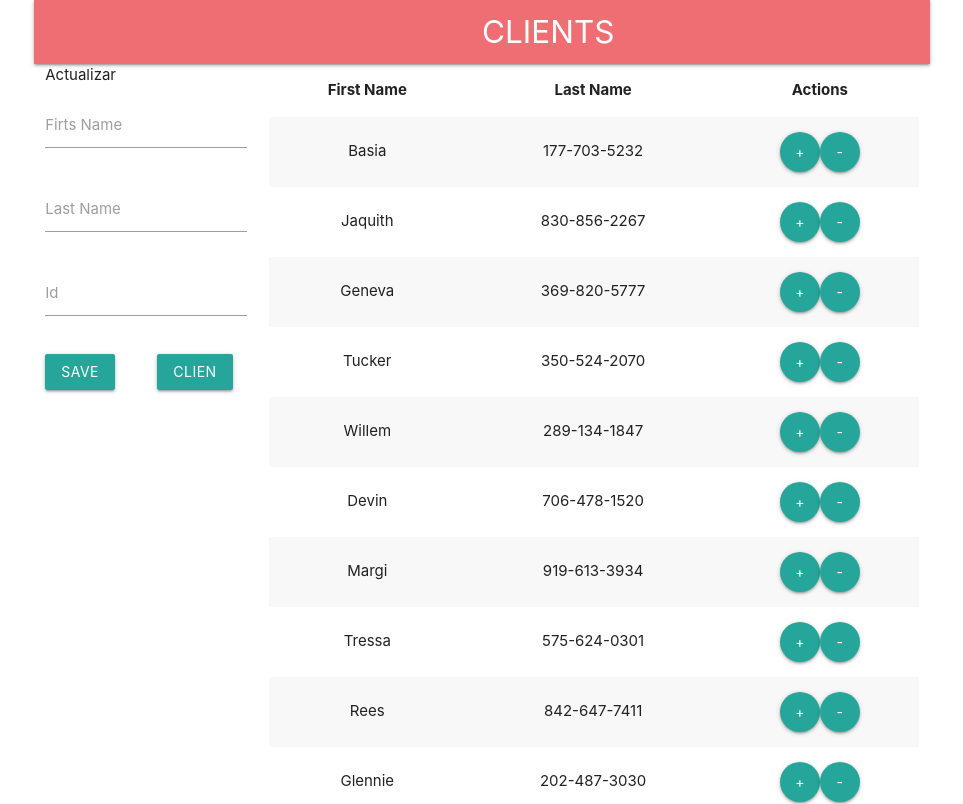
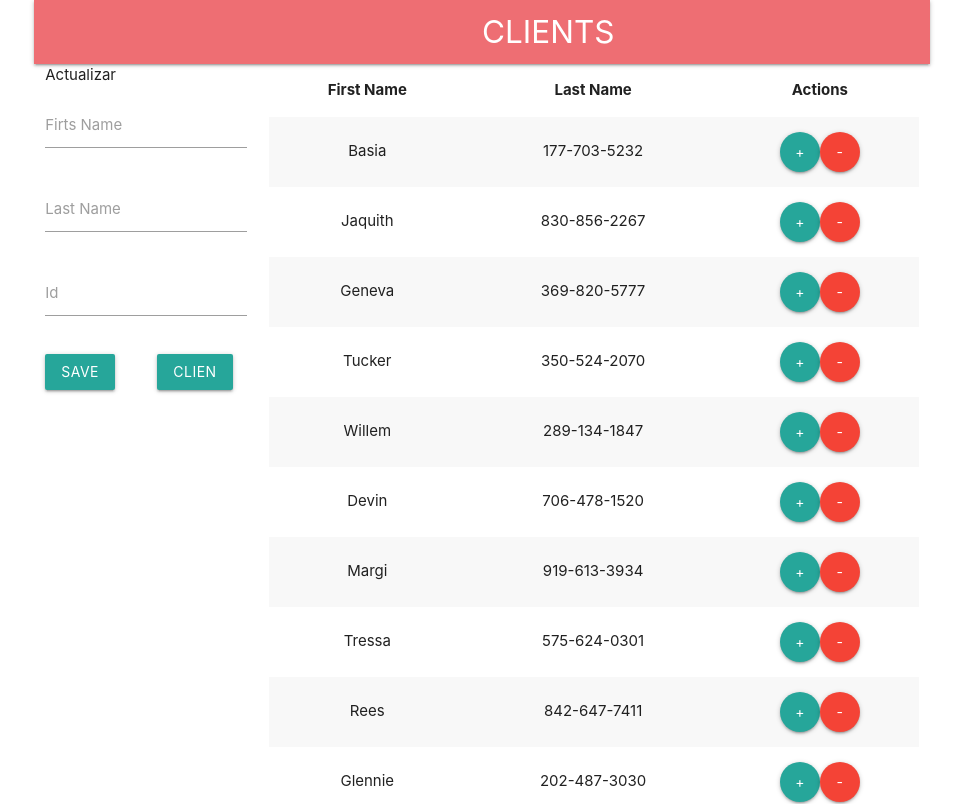
Before and after one commit to saaibi/TestLPA, a React app: page / in a window 1280 px wide. Shown: the top 804 px of the page, without its empty margins (158-1121 px from the left). Built offline with nearby package versions, Linux system fonts and the light colour scheme.

Commit message:
Table clients
#5

```diff
--- a/app/src/components/Agenda/Grid/Partials/BarraDeAcciones.jsx
+++ b/app/src/components/Agenda/Grid/Partials/ActionBarGrid.jsx
@@ -4,7 +4,7 @@ import PropTypes from 'prop-types';
 import Editar from '../../../Common/Button';
 import Borrar from '../../../Common/Button';
 
-const BarraDeAcciones = ({ id, onEdit, onDelete }) => (
+const ActionBarGrid = ({ id, onEdit, onDelete }) => (
 	<div>
 		<Editar
 			className="btn-floating"
@@ -12,17 +12,17 @@ const BarraDeAcciones = ({ id, onEdit, onDelete }) => (
 			onClick={ onEdit }
 		/>
 		<Borrar
-			className="btn-floating "
+			className="btn-floating red"
 			texto="-"
 			onClick={ onDelete }
 		/>
 	</div>
 );
 
-BarraDeAcciones.propTypes = {
+ActionBarGrid.propTypes = {
 	id: PropTypes.number,
 	onEdit: PropTypes.func,
 	onDelete: PropTypes.func,
 };
 
-export default BarraDeAcciones;
+export default ActionBarGrid;
--- a/app/src/components/Agenda/Grid/Partials/Columnas.jsx
+++ b/app/src/components/Agenda/Grid/Partials/Columns.jsx
@@ -1,6 +1,6 @@
 import React from 'react';
 
-const Columnas = () => (
+const Columns = () => (
 	<thead>
 		<tr>
 			<th>First Name</th>
@@ -10,4 +10,4 @@ const Columnas = () => (
 	</thead>
 );
 
-export default Columnas;
+export default Columns;
--- a/app/src/components/Agenda/Grid/Partials/Fila.jsx
+++ /dev/null
@@ -1,24 +0,0 @@
-import React from 'react';
-import PropTypes from 'prop-types';
-
-import BarraDeAcciones from './BarraDeAcciones';
-
-const Fila = ({ contacto, onEdit, onDelete }) => (
-	<tr>
-		<td>{contacto.nombre}</td>
-		<td>{contacto.celular}</td>
-		<td><BarraDeAcciones
-			id={contacto.id}
-			onEdit={onEdit}
-			onDelete={onDelete}
-		/></td>
-	</tr>
-);
-
-Fila.propTypes = {
-	contacto: PropTypes.object,
-	onEdit: PropTypes.func,
-	onDelete: PropTypes.func,
-};
-
-export default Fila;
--- a/app/src/components/Agenda/Grid/Partials/Filas.jsx
+++ /dev/null
@@ -1,20 +0,0 @@
-import React from 'react';
-import PropTypes from 'prop-types';
-
-import Fila from './Fila';
-
-const Filas = ({ contactos }) => (
-	<tbody>
-		{
-			contactos.map(
-				(contacto, index) => <Fila key={index} contacto={contacto} />
-			)
-		}
-	</tbody>
-);
-
-Filas.propTypes = {
-	contactos: PropTypes.array,
-};
-
-export default Filas;
--- /dev/null
+++ b/app/src/components/Agenda/Grid/Partials/Row.jsx
@@ -0,0 +1,26 @@
+import React from 'react';
+import PropTypes from 'prop-types';
+
+import ActionBarGrid from './ActionBarGrid';
+
+const Row = ({ contacto, onEdit, onDelete }) => (
+	<tr>
+		<td>{contacto.nombre}</td>
+		<td>{contacto.celular}</td>
+		<td>
+			<ActionBarGrid
+				id={contacto.id}
+				onEdit={onEdit}
+				onDelete={onDelete}
+			/>
+		</td>
+	</tr>
+);
+
+Row.propTypes = {
+	contacto: PropTypes.object,
+	onEdit: PropTypes.func,
+	onDelete: PropTypes.func,
+};
+
+export default Row;
--- /dev/null
+++ b/app/src/components/Agenda/Grid/Partials/Rows.jsx
@@ -0,0 +1,20 @@
+import React from 'react';
+import PropTypes from 'prop-types';
+
+import Row from './Row';
+
+const Rows = ({ contactos }) => (
+	<tbody>
+		{
+			contactos.map(
+				(contacto, index) => <Row key={index} contacto={contacto} />
+			)
+		}
+	</tbody>
+);
+
+Rows.propTypes = {
+	contactos: PropTypes.array,
+};
+
+export default Rows;
--- a/app/src/components/Agenda/Grid/index.jsx
+++ b/app/src/components/Agenda/Grid/index.jsx
@@ -1,17 +1,16 @@
 import React from 'react';
 import PropTypes from 'prop-types';
 
-import Columnas from './Partials/Columnas';
-import Filas from './Partials/Filas';
-// import contactos from "../../../reducers/contactos";
+import Columns from './Partials/Columns';
+import Rows from './Partials/Rows';
 
 const Grid = (props) => {
 	const { clients } = props;
 	console.log(clients)
 	return (
 		<table className="striped centered">
-			<Columnas />
-			<Filas contactos={clients} />
+			<Columns />
+			<Rows contactos={clients} />
 		</table>
 	);
 }
```
